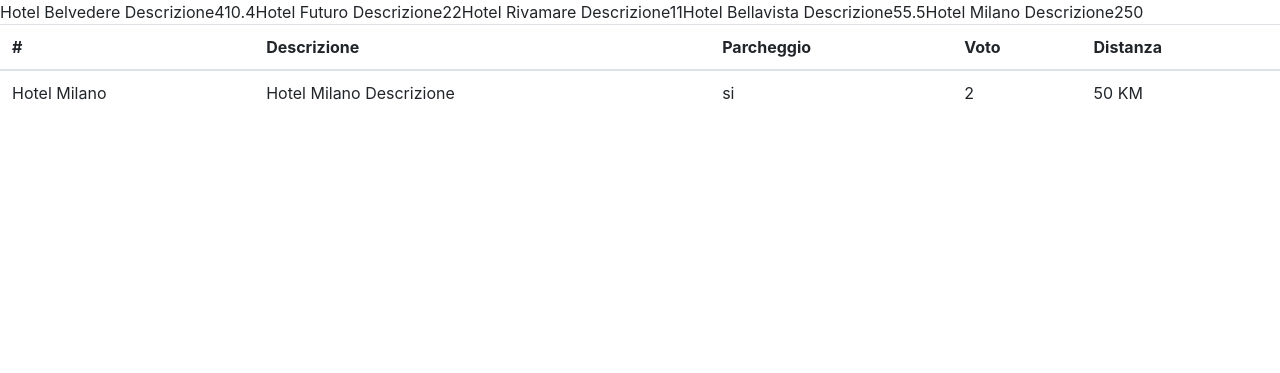
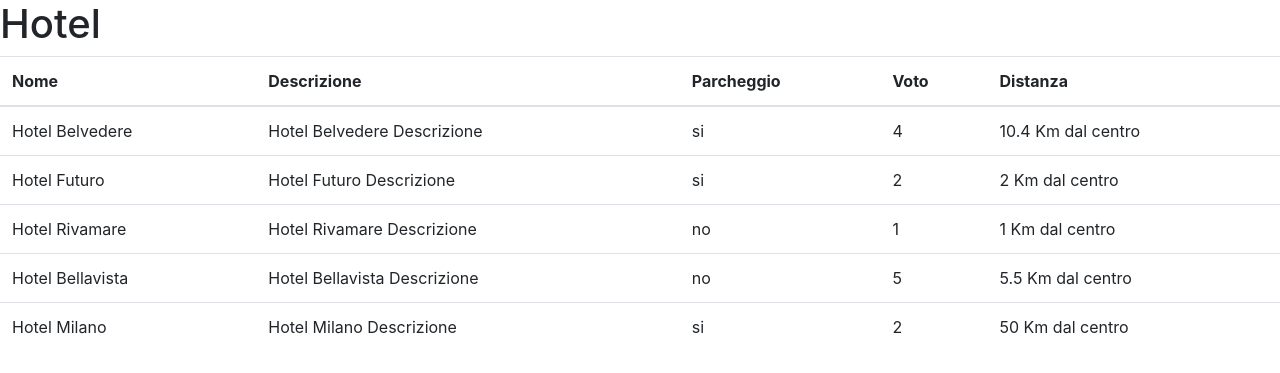
Before and after one commit to Alati11/php-hotel, a PHP site: page / in a window 1280 px wide. Shown: the top 373 px of the page. Run offline with PHP 8.4, Linux system fonts and the light colour scheme.

Commit message:
correction table

```diff
--- a/index.php
+++ b/index.php
@@ -41,34 +41,22 @@
     ];
 ?>
 
-
-<?php
-    foreach($hotels as $hotel) {
-
-            echo ($hotel['description']);
-            echo ($hotel['vote']);
-            echo ($hotel['distance_to_center']);
-
-    };
-?>
-
-
-
-
 <!DOCTYPE html>
 <html lang="en">
 <head>
     <meta charset="UTF-8">
     <meta name="viewport" content="width=device-width, initial-scale=1.0">
-    <title>Document</title>
+    <title>Hotel</title>
 
     <link rel="stylesheet" href="https://stackpath.bootstrapcdn.com/bootstrap/4.3.1/css/bootstrap.min.css" integrity="sha384-ggOyR0iXCbMQv3Xipma34MD+dH/1fQ784/j6cY/iJTQUOhcWr7x9JvoRxT2MZw1T" crossorigin="anonymous">
 </head>
 <body>
+
 <table class="table">
+    <tbody>
     <thead>
     <tr>
-      <th scope="col">#</th>
+      <th scope="col">Nome</th>
       <th scope="col">Descrizione</th>
       <th scope="col">Parcheggio</th>
       <th scope="col">Voto</th>
@@ -76,21 +64,21 @@
     </tr>
   </thead>
   <tbody>
+
+        <h1>Hotel</h1>
         <?php
-        foreach($hotels as $hotel) {
-
-            // echo ($hotel['description']);
-            // echo ($hotel['vote']);
-            // echo ($hotel['distance_to_center']);
-        };
+        foreach ($hotels as $hotel) {
         ?>
             <tr>
                 <td><?php echo $hotel['name']; ?></td>
                 <td><?php echo $hotel['description']; ?></td>
                 <td><?php echo $hotel['parking'] ? 'si' : 'no'; ?></td>
                 <td><?php echo $hotel['vote'] ?></td>
-      <td><?php echo $hotel['distance_to_center'] ?> KM</td>
+                <td><?php echo $hotel['distance_to_center'] ?> Km dal centro</td>
             </tr>
+        <?php
+    }
+    ?>
     </tbody>
 </table>
 
```
Lines whose indentation alone changed are shown as unchanged.
